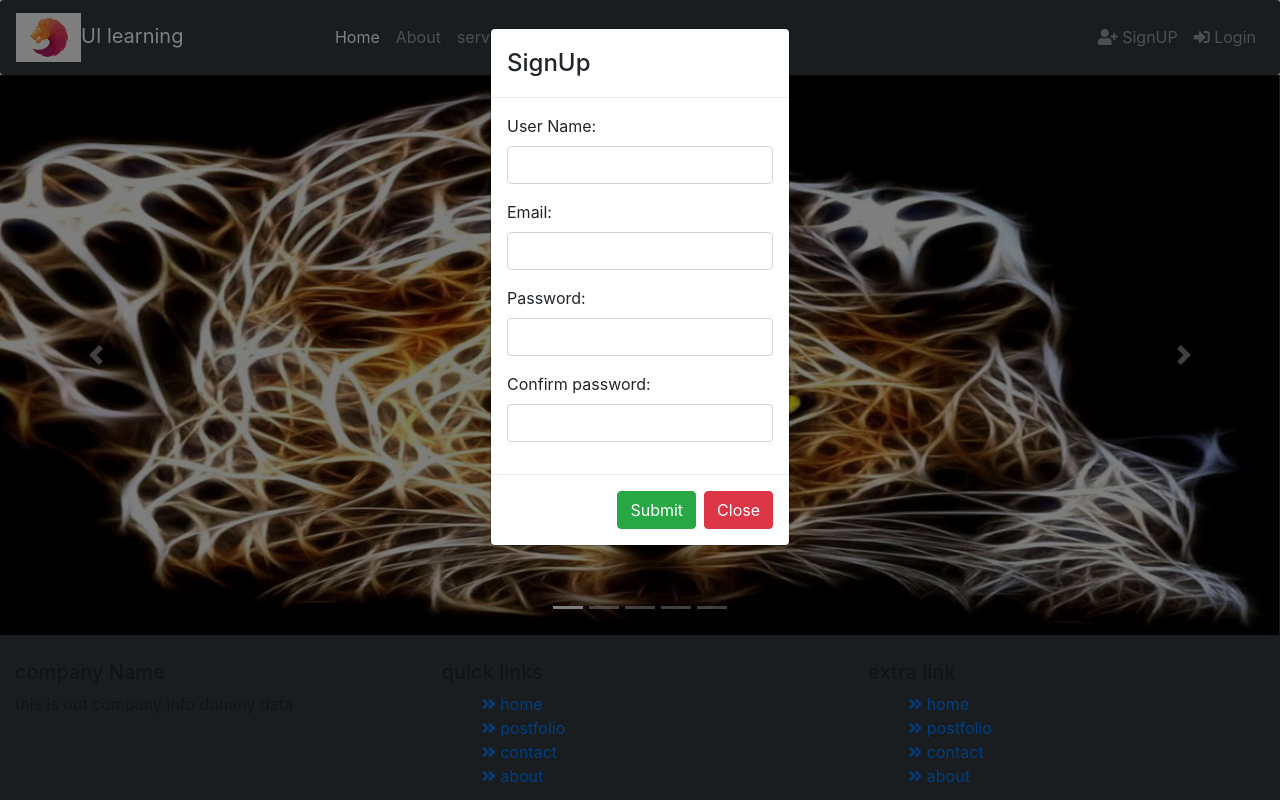
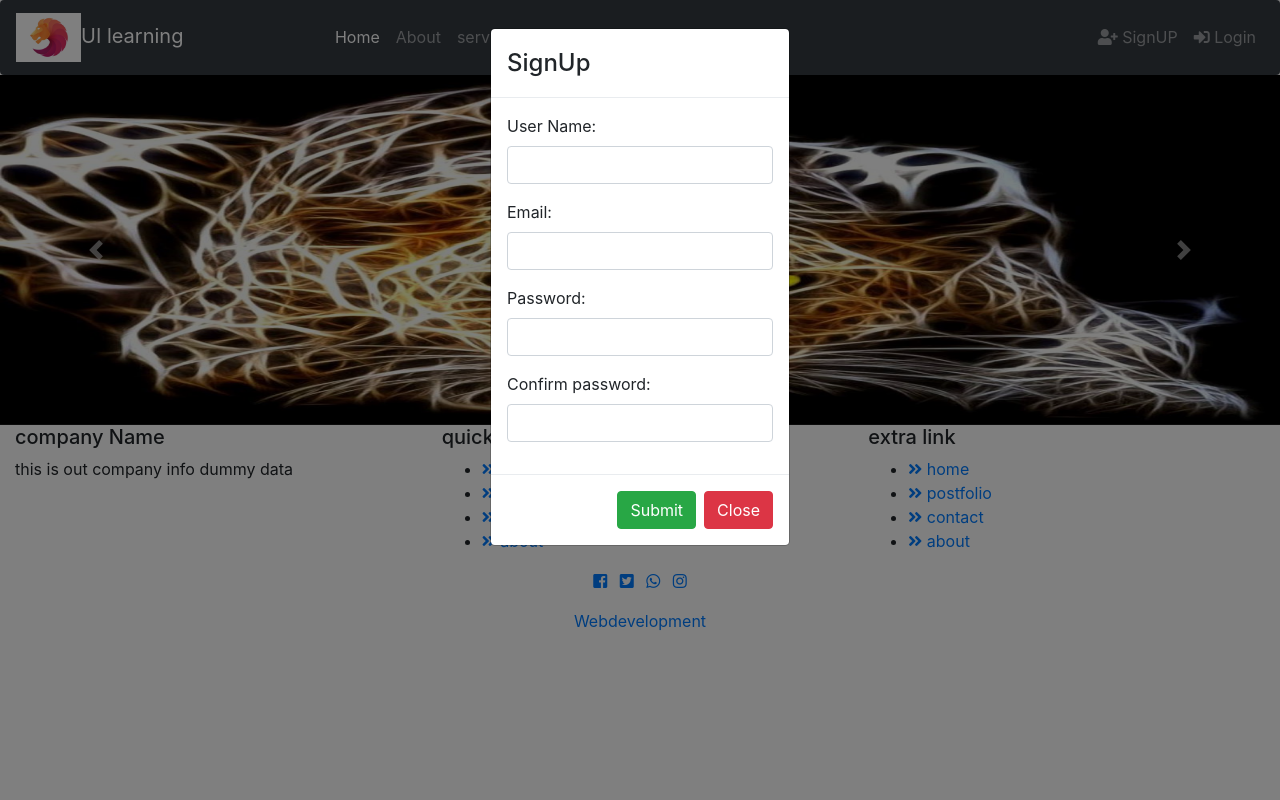
Before and after one commit to zahidali85/webdevelopment, a PHP site: page / in a window 1280 px wide, after a click on "SignUP". Run offline with PHP 8.4, Linux system fonts and the light colour scheme; some libraries are stand-ins or nearby versions.

Commit message:
commit first time

```diff
--- a/assets/css/style.css
+++ b/assets/css/style.css
@@ -6,19 +6,25 @@
 	border-radius: 15px;
 }
 .carousel-item > img {
-	height: 70vh !important;
+	height: 350px !important;
+}
+@media only screen and (max-width: 50px){
+	.carousel-item > img {
+	height: 350px !important;
 }
 
 .main-content{
-	min-height: calc(100vh - 20vh);
+	min-height: calc(100vh - 400px);
 
 }
 
 .footer {
+
 	padding: 25px;
-	background-color: #343a40;
+
 	bottom: 0;
-	/*position: fixed;*/
+	position: fixed;
+	height: 400px;
 
 }
 .new
--- a/footer.php
+++ b/footer.php
@@ -1,5 +1,5 @@
 </div>
-<div class="container-fluid footer">
+<div class="container-fluid footer" style="background-color:white !important;">
 
 	<div class="row text-center text-sm-left text-md-left">
 		<div class="col-xs-12 col-sm-4 col-md-4 col-lg-4">
--- a/header.php
+++ b/header.php
@@ -2,7 +2,7 @@
 <html>
 <head>
 	<title>UI Learning</title>
-
+	<meta charset="utf-8" name="viewport" content="width=device-width">
 	<link rel="stylesheet" type="text/css" href="assets/css/style.css">
 	<link rel="stylesheet" type="text/css" href="assets/css/bootstrap.css">
 	<link rel="stylesheet" type="text/css" href="assets/css/bootstrap.min.css">
@@ -15,6 +15,7 @@
 
 </head>
 <body>
+	<div class="main-content">
 		<nav class="navbar navbar-expand-lg rounded bg-dark navbar-dark">
 		<a href="index.php" class="navbar-brand"> <img src="assets/img/logo.jpg" class="img-fluid"width="65">UI learning</a>
 		<button class="navbar-toggler" type="button" data-toggle="collapse" data-target="#navbar-id" aria-controls="navbar-id" aria-expanded="false" aria-lable="toggle-navigation">
--- a/index.php
+++ b/index.php
@@ -86,26 +86,86 @@ require_once 'slider.php'
 // var name = `${fname} \n ${lname}`;
 // console.log (name);
 // var marks = 26;
-var number = 79;
-if (number >=33 && number <=39){
-	console.log('grade is E');
-
-}else if (number >= 40 && number <=49){
-	console.log( 'grade is D');
-}else if (number >= 50 && number <=59){
-	console.log( 'grade is C');
-}else if (number >= 60 && number <=69){
-	console.log( 'grade is B');
-}else if (number >= 70 && number <=79){
-	console.log( 'grade is A');
-}else if (number >= 80 && number <=100){
-	console.log( 'grade is A+');
-}else{
-	console.log("invalid");
-}
+//
 
 
 
+// var i=10;
+// while (i>=1){
+
+// 	console.log(i);
+// 	i--
+
+// }
+
+// var i=0;
+// while (i<=10){
+// if(i % 2 ==1)
+// 	console.log(i);
+// 	i++
+
+// }
+
+
+
+
+
+// function add (a=10,b=20){
+
+
+// 	var sum = a+b;
+// 	console.log(sum);
+// }
+// // add();
+
+
+// function sub(a,b ){
+
+
+// 	var sub = a-b;
+// 	console.log(sub);
+// }
+// // sub();
+
+
+// function mul(a,b ){
+
+
+// 	var mul = a*b;
+// 	console.log(mul);
+// }
+// // mul();
+
+
+// function div(a,b ){
+
+
+// 	var div = a/b;
+// 	console.log(div);
+// }
+// // div();
+
+// var option = 'sum'
+// switch (option){
+// 	case 'add':
+// 	add(10,20);
+// 	break;
+
+// 	case 'sub':
+// 	sub(10,20);
+// 	break;
+
+// 	case 'div':
+// 	div(10,20);
+// 	break;
+
+// 	case 'mul':
+// 	mul(10,20);
+// 	break;
+// 	default:
+// 	console.log("invalid input");
+
+// }
 
 // if (marks > 91) {
 	// console.log("pass")
@@ -114,6 +174,20 @@ if (number >=33 && number <=39){
 	// console.log("fail")
 // }
 
+// var fruits = ['apple','banana','orange','mosambi']
+// console.log(fruits[2])
+
+
+// var fruits = ['apple','banana','orange','mosambi']
+// console.log(fruits.length)
+
+var fruits = ['apple','banana','orange','mosambi']
+console.log(fruits.length-1)
+// console.log(fruits[0])
+for ( var i = 0; i < fruits.length; i++){
+	fruits[i]
+	console.log(fruits[i]);
+}
 </script>
 </body>
 
```
